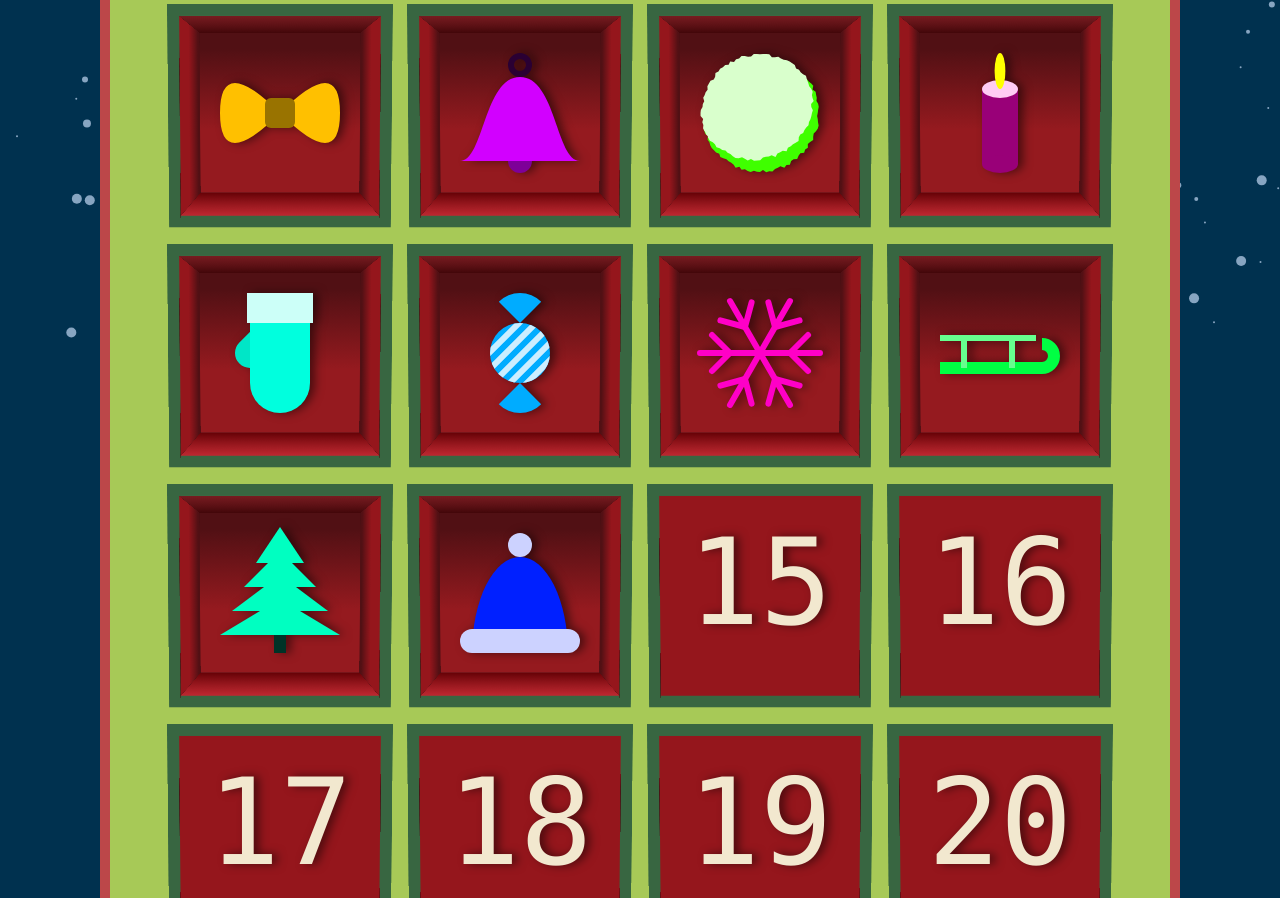
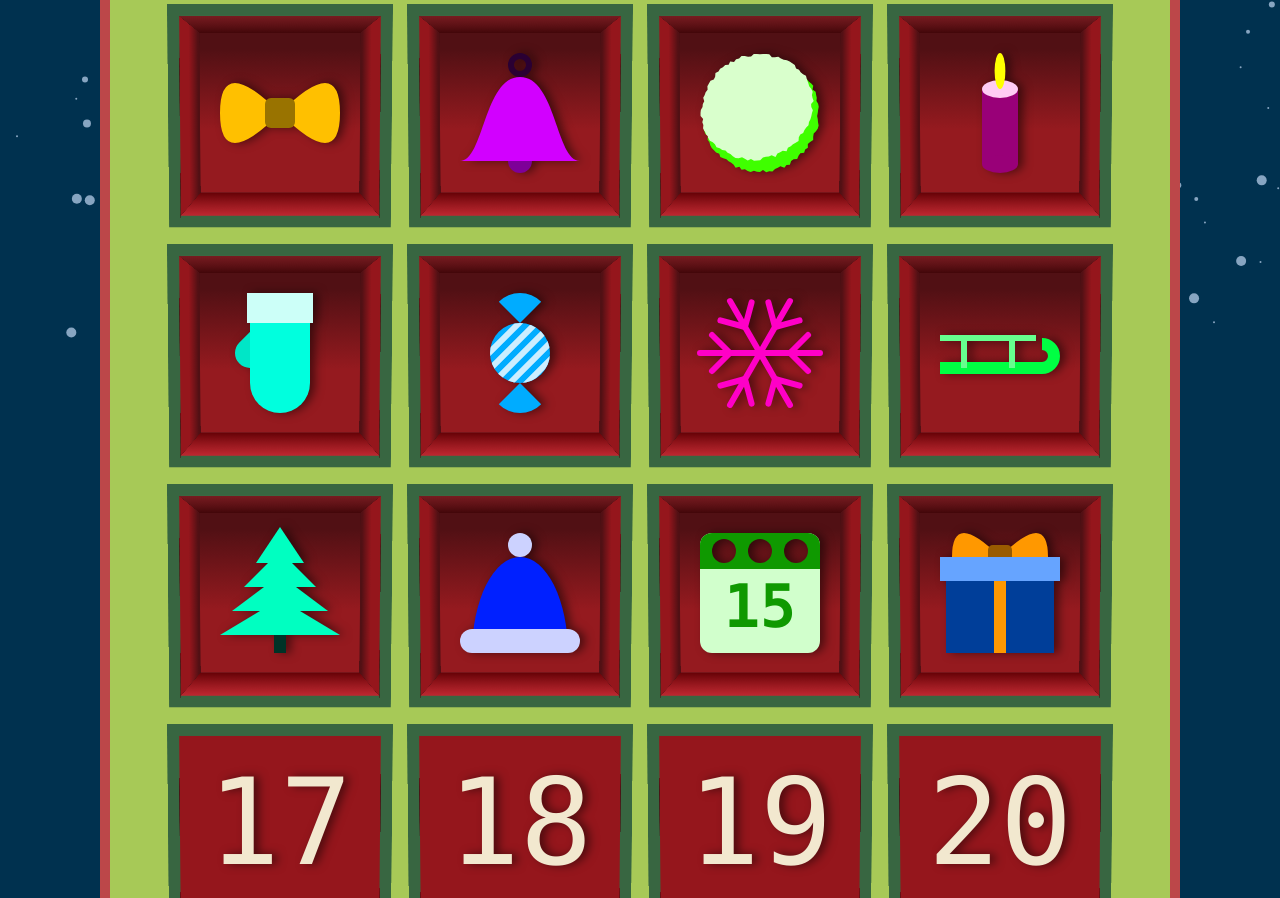
Before and after one commit to EgbertLudema/christmas_calendar, a plain HTML site: page index.html in a window 1280 px wide. Shown: the part 400-1298 px from the top of the page. Drawn offline with Linux system fonts and the light colour scheme.

Commit message:
Day 15 & 16
Followed the tutorials for day 15 & 16,

Learned about reversing the color and cutting a hole inside a object of a canvas

```diff
--- a/draw.js
+++ b/draw.js
@@ -38,3 +38,4 @@ color.lightdark = (hue) => `hsl(${hue}, 100%, 45%)`;
 color.normal = (hue) => `hsl(${hue}, 100%, 50%)`;
 color.light = (hue) => `hsl(${hue}, 100%, 70%)`;
 color.lightest = (hue) => `hsl(${hue}, 100%, 90%)`;
+color.reverse = (hue) => (hue + 180) % 360;
--- a/index.html
+++ b/index.html
@@ -28,6 +28,9 @@
       <script src="items/sledge.js"></script>
       <script src="items/tree.js"></script>
       <script src="items/hat.js"></script>
+      <script src="items/calendar.js"></script>
+      <script src="items/present.js"></script>
+
       <script>
          const cellSize = 200;
 
@@ -46,6 +49,9 @@
          drawItemFunctions[12] = drawSledge;
          drawItemFunctions[13] = drawTree;
          drawItemFunctions[14] = drawHat;
+         drawItemFunctions[15] = drawCalendar;
+         drawItemFunctions[16] = drawPresent;
+
 
          // Custom draw items
          for (let day = 1; day <= 24; day++) {
--- /dev/null
+++ b/items/calendar.js
@@ -0,0 +1,46 @@
+function drawCalendar(ctx, x, y, size, hue, day = 15) {
+    const top = y - size / 2;
+    const left = x - size / 2;
+
+    const roundness = size * 0.1;
+    ctx.beginPath();
+    ctx.fillStyle = color.lightest(hue);
+    ctx.roundRect(left, top, size, size, roundness);
+    ctx.fill();
+
+    ctx.save();
+    ctx.clip();
+
+    const headerHeight = size * 0.3;
+    ctx.fillStyle = color.dark(hue);
+    ctx.fillRect(left, top, size, headerHeight);
+
+    const hole = {
+       xs: [x - headerHeight, x, x + headerHeight],
+       y: top + headerHeight / 2,
+       radius: headerHeight / 3,
+       color: color.lightest(hue)
+    };
+
+    ctx.globalCompositeOperation = "destination-out";
+    hole.xs.forEach((x) =>
+       draw.circle(ctx, x, hole.y, hole.radius, {
+          fillStyle: hole.color
+       })
+    );
+
+    ctx.restore();
+
+    const text = {
+       size: size / 2,
+       x,
+       y: y + headerHeight / 2
+    };
+
+    ctx.beginPath();
+    ctx.fillStyle = color.dark(hue);
+    ctx.font = `bold ${text.size}px Consolas`;
+    ctx.textAlign = "center";
+    ctx.textBaseline = "middle";
+    ctx.fillText(day, text.x, text.y);
+}
--- /dev/null
+++ b/items/present.js
@@ -0,0 +1,40 @@
+function drawPresent(ctx, x, y, size, hue) {
+    const bottom = y + size / 2;
+
+    const box = {
+       height: size * 0.8,
+       width: size * 0.9,
+       x,
+       bottom,
+       get top() { return bottom - this.height },
+       color: color.dark(hue)
+    };
+
+    draw.line(ctx, box.x, box.top, box.x, box.bottom, {
+       lineWidth: box.width,
+       strokeStyle: box.color
+    });
+
+    const ropeWidth = size * 0.1;
+    draw.line(ctx, box.x, box.top, box.x, box.bottom, {
+       lineWidth: ropeWidth,
+       strokeStyle: color.normal(color.reverse(hue))
+    });
+
+    const lid = {
+       height: size * 0.2,
+       width: size,
+       x,
+       top: box.top,
+       get bottom() { return this.top + this.height },
+       color: color.light(hue)
+    };
+
+    drawBow(ctx, x, box.top, size * 0.8, color.reverse(hue));
+
+    draw.line(ctx, lid.x, lid.top, lid.x, lid.bottom, {
+       lineWidth: lid.width,
+       strokeStyle: lid.color
+    });
+
+}
```
